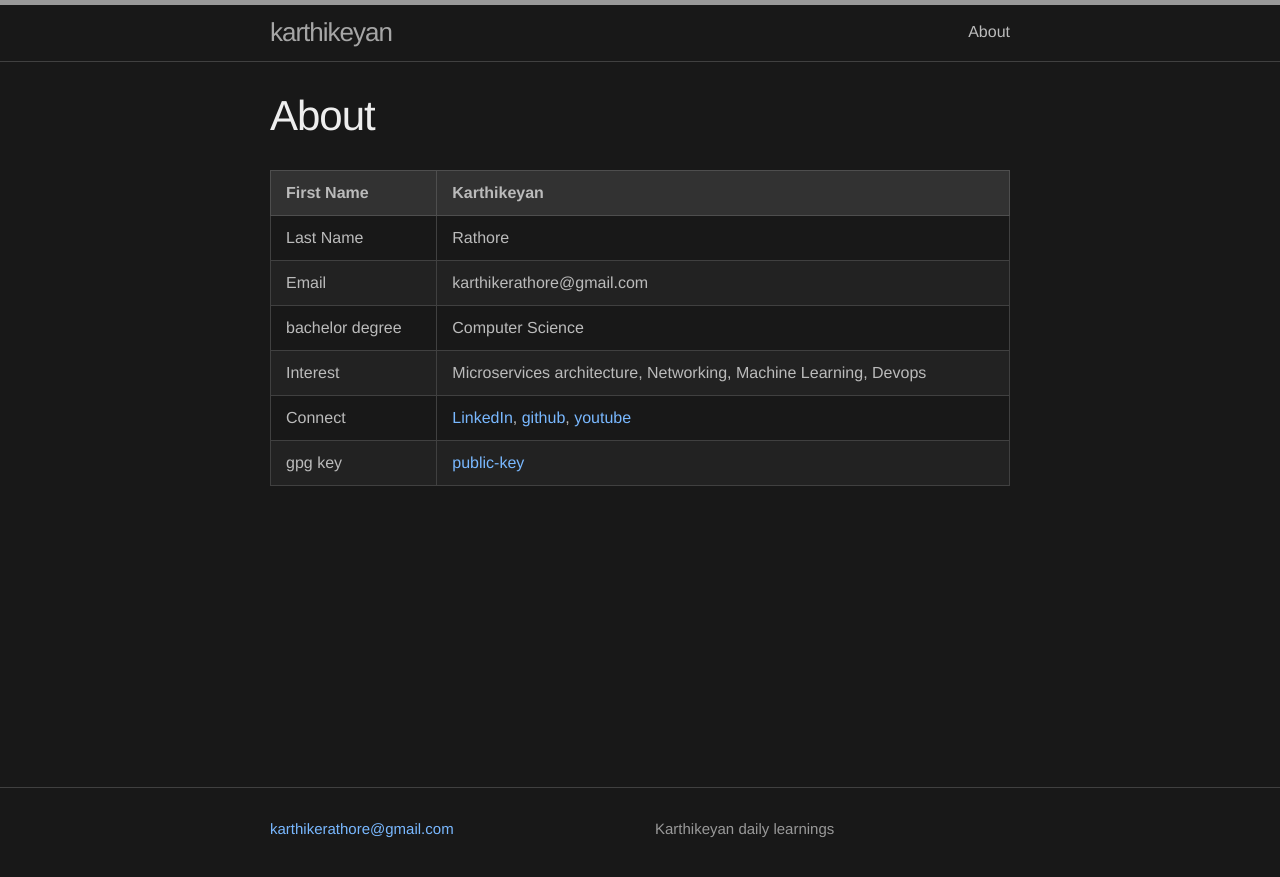
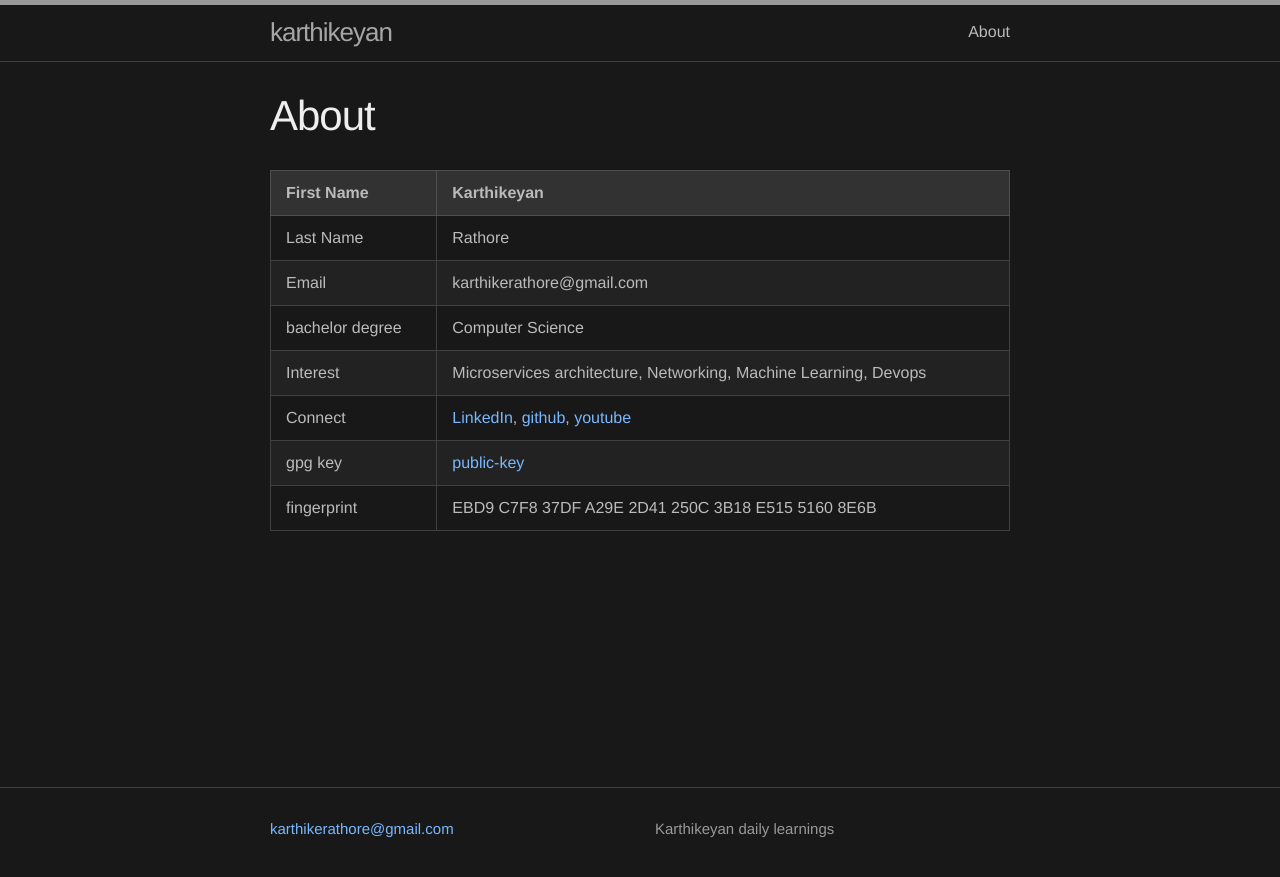
Before and after one commit to karthikeyanrathore/karthikeyanrathore.github.io, a Jekyll site: the page built from about.md, in a window 1280 px wide. Shown: the top 877 px of the page. Built offline with Jekyll 4.4.1, drawn with Linux system fonts in a browser that asks for light colours.

Commit message:
fingerprint

```diff
--- a/about.md
+++ b/about.md
@@ -12,3 +12,4 @@ permalink: /about/
 | Interest         	| Microservices architecture, Networking, Machine Learning, Devops                                                                                                            	|
 | Connect          	| [LinkedIn](https://www.linkedin.com/in/karthikeyan-rathore/),  [github](https://github.com/karthikeyanrathore/), [youtube](https://www.youtube.com/@karthikeyanrathore1486) 	|
 | gpg key          	| [public-key](https://gist.githubusercontent.com/karthikeyanrathore/0ab93ca9d876a0914825d242ed0d5ee8/raw/82138ff50e962bc573289dd5e41e5662182eb5a2/public-key.txt)            	|
+| fingerprint      	| EBD9 C7F8 37DF A29E 2D41  250C 3B18 E515 5160 8E6B                                                                                                                          	|
```
